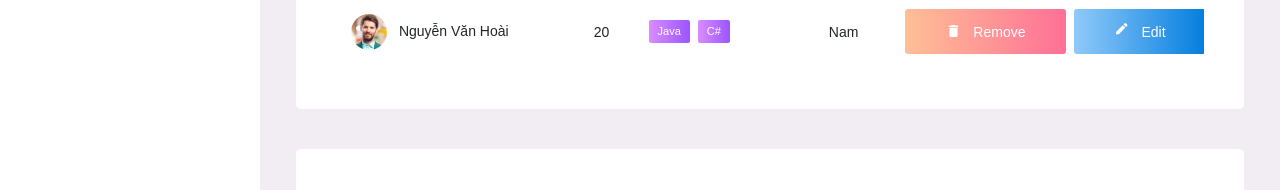
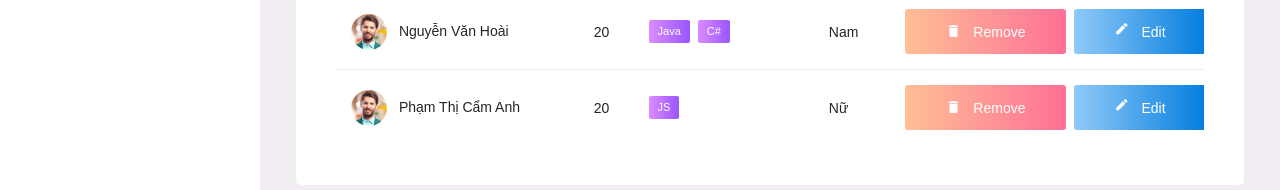
Before and after one commit to thanhbinh12i/learn-vuejs, a Vue app in the folder learn-vuex-form/: page / in a window 1280 px wide. Shown: the part 716-906 px from the top of the page. Built offline with nearby package versions, Linux system fonts and the light colour scheme; a web font is replaced by a local one.

Commit message:
[learn vuex] getters, mutations, actions

```diff
--- a/learn-vuex-form/src/components/SearchBar.vue
+++ b/learn-vuex-form/src/components/SearchBar.vue
@@ -7,9 +7,14 @@
         placeholder="Recipient's username"
         aria-label="Recipient's username"
         aria-describedby="basic-addon2"
+        v-model="searchName"
       />
       <div class="input-group-append">
-        <button class="btn btn-sm btn-gradient-primary" type="button">
+        <button
+          class="btn btn-sm btn-gradient-primary"
+          type="button"
+          @click="handleClickSearch(searchName)"
+        >
           Search
         </button>
       </div>
@@ -18,7 +23,22 @@
 </template>
 
 <script>
-export default {};
+import { mapActions } from "vuex";
+export default {
+  state() {
+    return {
+      searchName: "",
+    };
+  },
+  methods: {
+    // handleClickSearch() {
+    //   this.$store.dispatch("setSearchNameAction", this.searchName);
+    // },
+    ...mapActions({
+      handleClickSearch: "setSearchNameAction",
+    }),
+  },
+};
 </script>
 
 <style></style>
--- a/learn-vuex-form/src/components/UserList.vue
+++ b/learn-vuex-form/src/components/UserList.vue
@@ -1,7 +1,7 @@
 <template>
   <tbody>
     <user-item
-      v-for="(user, index) in userList"
+      v-for="(user, index) in userListBySearchName"
       :key="index"
       :user="user"
     ></user-item>
@@ -10,7 +10,7 @@
 
 <script>
 import UserItem from "./UserItem.vue";
-import { mapState } from "vuex";
+import { mapGetters, mapState } from "vuex";
 
 export default {
   components: {
@@ -20,6 +20,13 @@ export default {
   computed: {
     ...mapState({
       userList: (state) => state.userList,
+    }),
+    // userListByBoy() {
+    //   return this.$store.getters.userListByBoy;
+    // },
+    ...mapGetters({
+      userListByBoy: "userListByBoy",
+      userListBySearchName: "userListBySearchName",
     }),
   },
 };
--- a/learn-vuex-form/src/main.js
+++ b/learn-vuex-form/src/main.js
@@ -27,10 +27,40 @@ const store = createStore({
           "programmingLanguage": ["Java", "C#"],
           "gender": "Nam",
           "type": "CLIENT"
+        },
+        {
+          "id": 3,
+          "name": "Phạm Thị Cẩm Anh",
+          "avatar": "hinh",
+          "age": 20,
+          "description": "thân thiện , hoc hỏi nhanh",
+          "programmingLanguage": ["JS"],
+          "gender": "Nữ",
+          "type": "CLIENT"
         }
-      ]
+      ],
+      searchName: ""
     }
   },
+  getters: {
+    userListByBoy(state) {
+      return state.userList.filter((user) => user.gender === "Nam")
+    },
+    userListBySearchName(state) {
+      const { userList, searchName } = state
+      return userList.filter((user) => user.name.toLowerCase().includes(searchName.toLowerCase()))
+    }
+  },
+  mutations: {
+    setSearchNameMutation(state, payload) {
+      state.searchName = payload
+    }
+  },
+  actions: {
+    setSearchNameAction(context, payload) {
+      context.commit('setSearchNameMutation', payload)
+    }
+  }
 })
 const app = createApp(App);
 
```
Also changed, not shown: learn-vuex-form/src/data/devs.json (+12 -2 lines).
